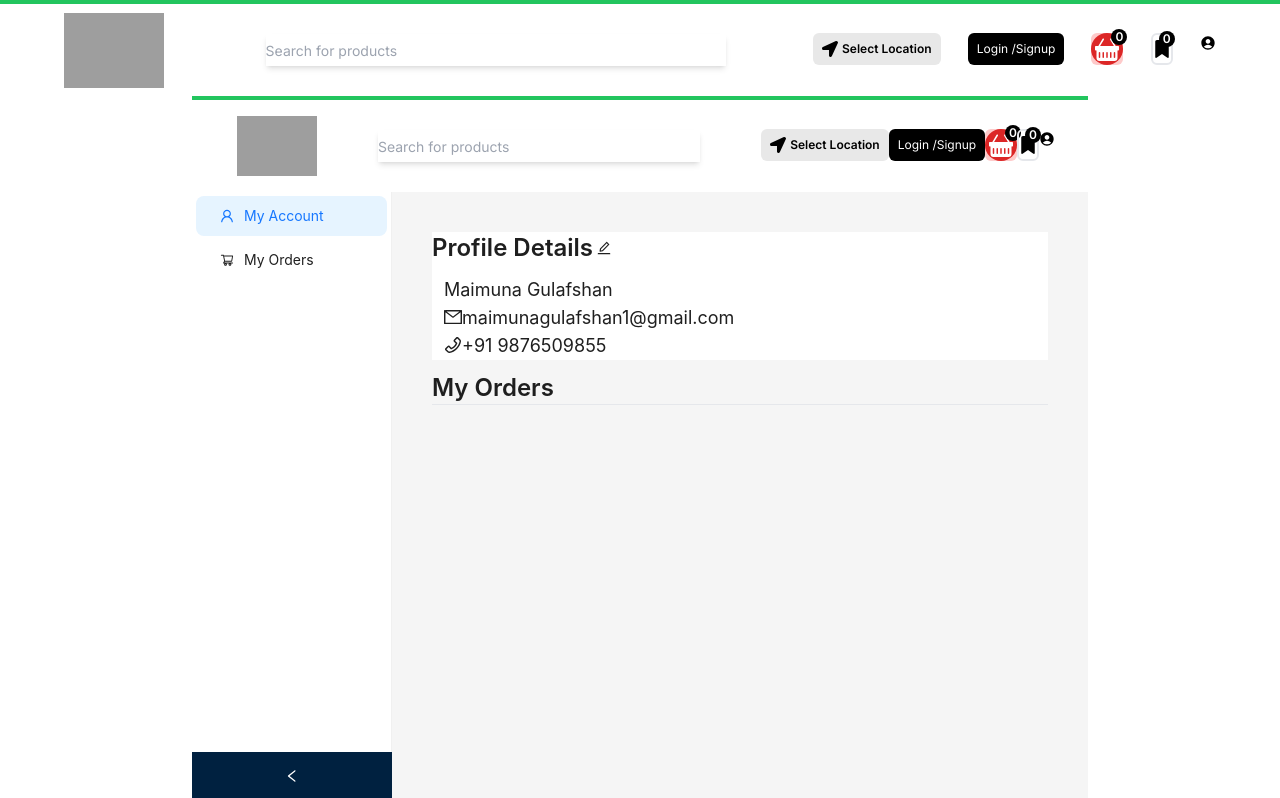
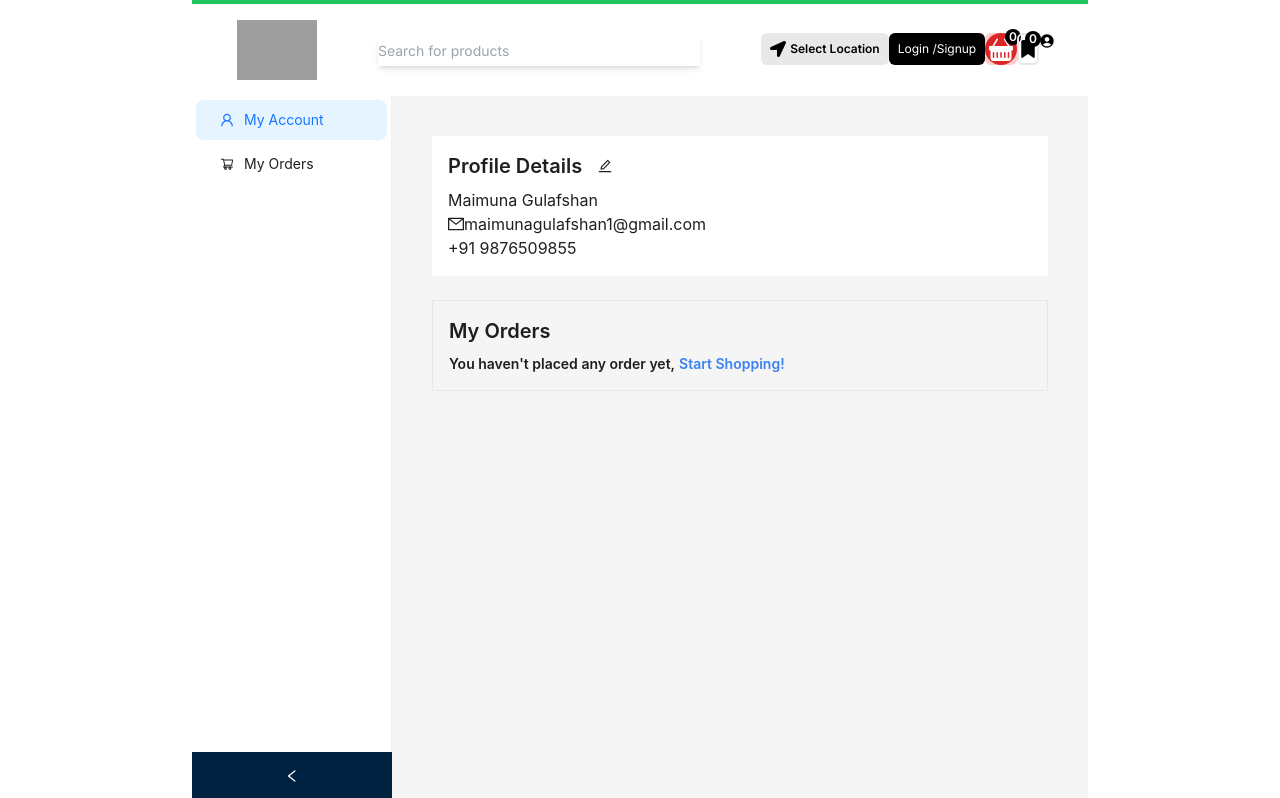
Before and after one commit to Appkube-ecommerce/appkube-ecommerce-sui, a Next.js app: page /buyer/myAccount in a window 1280 px wide. Shown: the top 798 px of the page. Built offline with nearby package versions, Linux system fonts and the light colour scheme; grey boxes are pictures that could not be loaded.

Commit message:
Worked on the logout functionality made myorder page modified the UI of myAccount tab.

```diff
--- a/src/app/buyer/layout.js
+++ b/src/app/buyer/layout.js
@@ -13,7 +13,8 @@ export default function RootLayout({ children, includeHeader = false }) {
     "/buyer/Checkout/DeliveryAddress",
     "/buyer/Checkout/DeliveryOption",
     "/buyer/Checkout/PaymentOption",
-    "/buyer/myAccount/logout",
+    "/buyer/myAccount",
+    "/buyer/myAccount/myOrders",
     "/buyer/login",
     "/buyer/register",
     "/buyer/login/account",
--- /dev/null
+++ b/src/app/buyer/myAccount/logout/page.js
@@ -0,0 +1,12 @@
+import LogoutConfirmation from '@/components/buyer/myAccont/logout/logout'
+import React from 'react'
+
+const page = () => {
+  return (
+    <div>
+      <LogoutConfirmation />
+    </div>
+  )
+}
+
+export default page
--- a/src/components/buyer/home/Header.jsx
+++ b/src/components/buyer/home/Header.jsx
@@ -8,14 +8,17 @@ import { GiHamburgerMenu } from "react-icons/gi";
 import { RxCross1 } from "react-icons/rx";
 import Link from "next/link";
 import Image from "next/image";
-import { useRouter } from "next/navigation"; // Update import for useRouter
+import { useRouter } from "next/navigation";
 import { FaBookmark } from "react-icons/fa6";
-import DropdownComponent from "../myAccont/profile/dropDown";
-import LogoutConfirmation from "../myAccont/profile/logout";
+import { MdAccountCircle } from "react-icons/md";
+import { Dropdown, Menu, message, Modal, Button } from 'antd';
+import LogoutConfirmation from "../myAccont/logout/logout";
 
 const Header = ({ onSearch }) => {
   const [searchQuery, setSearchQuery] = useState('');
   const [isNavOpen, setIsNavOpen] = useState(false);
+  const [isDropdownOpen, setIsDropdownOpen] = useState(false); // State for dropdown visibility
+  const [logoutModalVisible, setLogoutModalVisible] = useState(false); // State for logout modal visibility
   const router = useRouter();
   const cartItems = useSelector(state => state.cartDetails.cart);
   const AddProductsintocart = useSelector(state => state.saveForLaterSlice.saveForLater);
@@ -25,8 +28,8 @@ const Header = ({ onSearch }) => {
     onSearch(e.target.value);
   };
 
-  const handleDropDown = () => {
-    setIsDropDownOpen(!isDropDownOpen);
+  const handleDropdown = () => {
+    setIsDropdownOpen(!isDropdownOpen); // Toggle dropdown visibility
   };
 
   const saveForLater = () => {
@@ -36,6 +39,34 @@ const Header = ({ onSearch }) => {
   const HandleNav = () => {
     setIsNavOpen(!isNavOpen);
   };
+
+  const handleLogout = () => {
+    setLogoutModalVisible(true);
+    setIsDropdownOpen(false); // Close dropdown
+  };
+
+  const handleCancelLogout = () => {
+    setLogoutModalVisible(false);
+  };
+
+  const handleConfirmLogout = () => {
+    message.success('Logged out successfully');
+    setLogoutModalVisible(false);
+  };
+
+  const menu = (
+    <Menu>
+      <Menu.Item key="0">
+        <Link href="/buyer/myAccount">My Account</Link>
+      </Menu.Item>
+      <Menu.Item key="1">
+        <Link href="/buyer/myAccount/myOrders">My Orders</Link>
+      </Menu.Item>
+      <Menu.Item key="3">
+        <a onClick={handleLogout}>Logout</a>
+      </Menu.Item>
+    </Menu>
+  );
 
   return (
     <header className="container-fluid flex justify-between items-center px-[5%] w-full h-[12vh] border-t-green-500 border-t-4 sticky top-0 bg-white z-10">
@@ -90,15 +121,24 @@ const Header = ({ onSearch }) => {
             </button>
           </Link>
         </div>
-
         <button className="p-1 md:p-0 border-2 rounded-md flex w-auto h-8 relative">
           <div className="absolute -top-1 -right-1 bg-black text-white text-xs text-center font-semibold w-4 h-4 rounded-full">{AddProductsintocart.length}</div>
           <FaBookmark className="font-bold text-lg  flex md:text-lg m-auto" onClick={saveForLater}/>
         </button>
+        <div>
+          <Dropdown overlay={menu} trigger={['click']} open={isDropdownOpen} onVisibleChange={setIsDropdownOpen}>
+            <MdAccountCircle onClick={handleDropdown} />
+          </Dropdown>
+        </div>
 
-        <DropdownComponent />
-        <LogoutConfirmation />
+
       </div>
+
+      <LogoutConfirmation
+        visible={logoutModalVisible}
+        onCancel={handleCancelLogout}
+        onConfirm={handleConfirmLogout}
+      />
     </header>
   );
 };
--- a/src/components/buyer/myAccont/profile/logout.js
+++ b/src/components/buyer/myAccont/logout/logout.js
@@ -4,7 +4,7 @@ import { Modal, Button } from "antd";
 const LogoutConfirmation = ({ visible, onCancel, onConfirm }) => {
   return (
     <Modal
-    visible={visible}
+    open={visible}
     //title="Logout"
     //centered
     width={350}
--- a/src/components/buyer/myAccont/myAccount.js
+++ b/src/components/buyer/myAccont/myAccount.js
@@ -1,33 +1,44 @@
 import React from "react";
+import Link from "next/link";
 import { EditOutlined, MailOutlined, PhoneOutlined } from "@ant-design/icons";
 const MyAccountPage = () => {
   return (
     <main>
-      <div className="bg-white">
-        <div className="flex gap-1">
-          <h1 className="font-semibold text-2xl">Profile Details</h1>
+      <div>
+      <div className="bg-white p-4">
+        <div className="flex gap-4 mb-2">
+          <h1 className="font-semibold text-xl">Profile Details</h1>
           <EditOutlined />
         </div>
-        <div className="text-lg m-3">
+        <div className="text-base">
           <h1>Maimuna Gulafshan</h1>
           <h1>
-            <MailOutlined className="" />
+            <MailOutlined />
             maimunagulafshan1@gmail.com
           </h1>
           <h1>
-            <PhoneOutlined />
+            {/* <PhoneOutlined /> */}
             +91 9876509855
           </h1>
         </div>
       </div>
-      <bottom className="pt-10">
-       <h1 className="font-semibold text-2xl">My Orders</h1>
-       <div>
 
-       </div>
-      <hr />
+      <div className="border border-gray-200 p-4 mt-6">
+        <div className="flex gap-4 mb-2">
+          <h1 className="font-semibold text-xl">My Orders</h1>
+        </div>
+        <div className="">
+        <p className="font-semibold">
+  You haven't placed any order yet,
+  <Link href="/" className="text-blue-500 hover:underline ml-1">
+     Start Shopping!
+  </Link>
+</p>
+                  </div>
 
-      </bottom>
+      </div>
+
+      </div>
     </main>
   );
 };
--- a/src/components/buyer/myAccont/myOrders/myOrders.js
+++ b/src/components/buyer/myAccont/myOrders/myOrders.js
@@ -1,8 +1,20 @@
-import React from 'react'
+import React from 'react';
+import Link from 'next/link';
 
 const MyOrdersPage = () => {
   return (
-    <div>MyOrdersPage</div>
+    <div className=" p-4 mt-6">
+    <div className="flex gap-4 mb-2 border-b border-gray-200">
+      <h1 className="font-semibold text-xl mb-1">My Orders</h1>
+    </div>
+    <div className="">
+    <p className="font-semibold text-center mt-6">
+You haven't placed any order yet,
+<Link href="/" className="text-blue-500 hover:underline ml-1">
+ Start Shopping!
+</Link>
+</p>
+              </div></div>
   )
 }
 
--- a/src/components/buyer/myAccont/profile/dropDown.js
+++ /dev/null
@@ -1,70 +0,0 @@
-import React, { useState } from "react";
-import { MdAccountCircle } from "react-icons/md";
-import { Dropdown, Space, Menu, message } from 'antd';
-import { useRouter } from 'next/navigation'; // Correct import statement for useRouter
-import Link from "next/link";
-import LogoutConfirmation from "./logout";
-
-const DropdownComponent = ({ onSearch }) => {
-  const [isDropDownOpen, setIsDropDownOpen] = useState(false);
-  const [logoutModalVisible, setLogoutModalVisible] = useState(false); // State for logout modal visibility
-  const router = useRouter(); // Initialize useRouter
-
-  const handleDropdown = () => {
-    setIsDropDownOpen(!isDropDownOpen);
-  };
-
-  const handleLogout = () => {
-    setLogoutModalVisible(true);
-  };
-
-  const handleCancelLogout = () => {
-    setLogoutModalVisible(false);
-  };
-
-  const handleConfirmLogout = () => {
-    console.log("Logging out...");
-    message.success('Logged out successfully');
-    setLogoutModalVisible(false);
-  };
-
-  const DropDown = () => (
-    <Dropdown
-      overlay={
-        <Menu>
-          <Menu.Item key="0">
-            <Link href="/buyer/myAccount">My Account</Link>
-          </Menu.Item>
-          <Menu.Item key="1">
-            <Link href="/buyer/myAccount/myOrders">My Orders</Link>
-          </Menu.Item>
-          <Menu.Item key="3">
-            <button onClick={handleLogout}>Logout</button>
-          </Menu.Item>
-        </Menu>
-      }
-      trigger={['click']}
-    >
-      <a onClick={(e) => e.preventDefault()}>
-        <Space>
-          <MdAccountCircle />
-        </Space>
-      </a>
-    </Dropdown>
-  );
-
-  return (
-    <header>
-      <DropDown onClick={handleDropdown}/>
-      {/* Render LogoutConfirmation modal */}
-      <LogoutConfirmation
-        visible={logoutModalVisible}
-        onCancel={handleCancelLogout}
-        onConfirm={handleConfirmLogout}
-
-      />
-    </header>
-  );
-};
-
-export default DropdownComponent;
```
